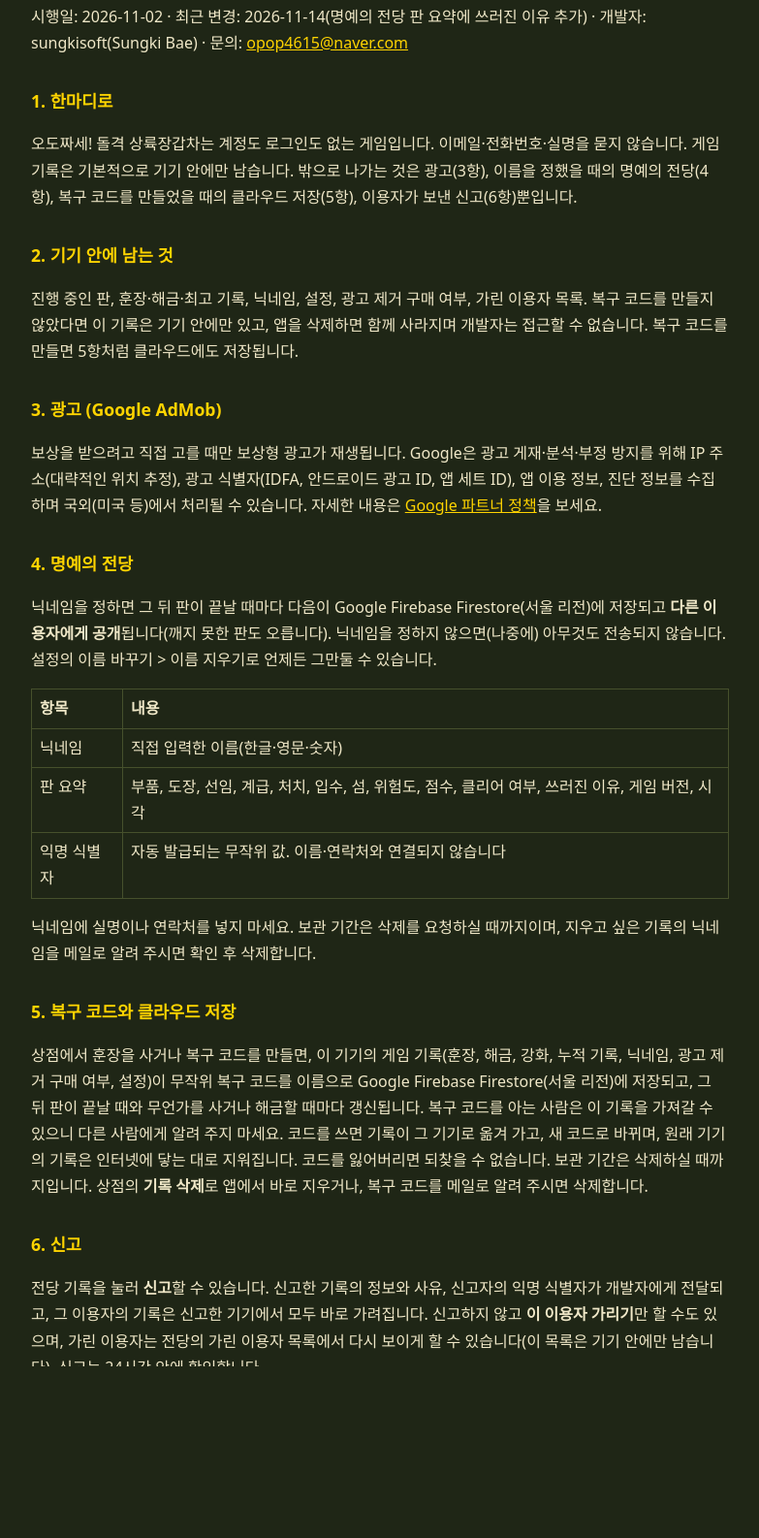
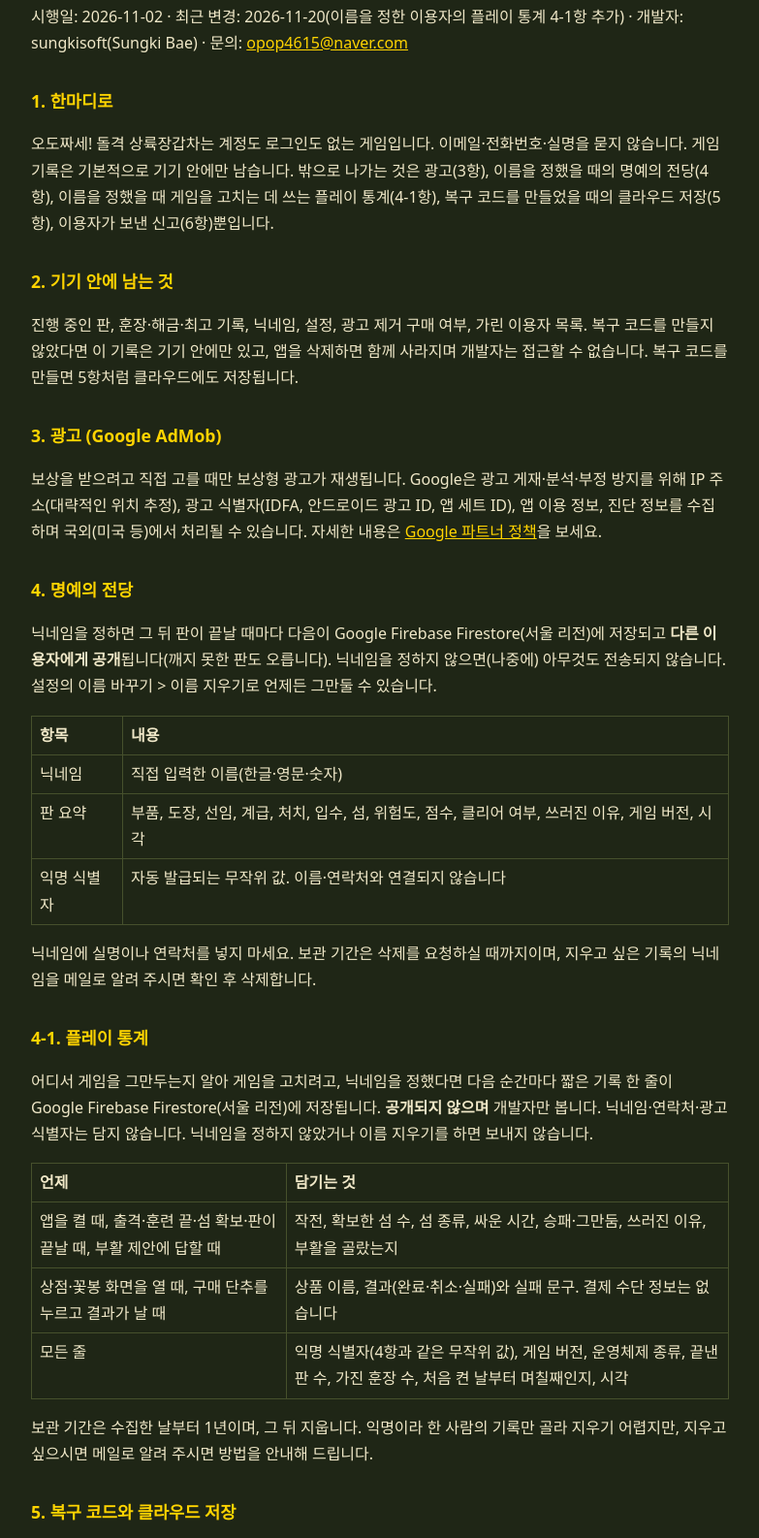
Before and after one commit to opop4615/opop4615.github.io, a plain HTML site: page odojjase/privacy.html in a window 1280 px wide. Shown: the part 116-1702 px from the top of the page at 97% size, without its empty margins (248-1031 px from the left). Drawn offline with Linux system fonts and the light colour scheme.

Commit message:
오도짜세 개인정보처리방침: 이름을 정한 이용자의 플레이 통계(4-1항) 추가
Co-Authored-By: Claude Opus 5.5 <noreply@anthropic.com>

```diff
--- a/odojjase/privacy.html
+++ b/odojjase/privacy.html
@@ -1,13 +1,16 @@
 <!doctype html><html lang="ko"><head><meta charset="utf-8"><meta name="viewport" content="width=device-width,initial-scale=1"><title>개인정보처리방침</title>
 <style>body{background:#1f2616;color:#f0e8c8;font-family:system-ui,"Apple SD Gothic Neo","Noto Sans KR",sans-serif;line-height:1.7;margin:0}
 header{background:#b2121a;border-bottom:4px solid #ffd400;padding:20px 16px}header div,main{max-width:720px;margin:auto}h1{color:#ffd400;margin:0;font-size:1.6rem}
-main{padding:16px}h2{color:#ffd400;font-size:1.1rem;margin-top:1.8em}a{color:#ffd400}table{border-collapse:collapse;width:100%}td,th{border:1px solid #46502c;padding:6px 8px;text-align:left;vertical-align:top}</style></head><body><header><div><h1>오도짜세! 개인정보처리방침</h1></div></header><main><p>시행일: 2026-11-02 · 최근 변경: 2026-11-14(명예의 전당 판 요약에 쓰러진 이유 추가) · 개발자: sungkisoft(Sungki Bae) · 문의: <a href="mailto:opop4615@naver.com">opop4615@naver.com</a></p>
-<h2>1. 한마디로</h2><p>오도짜세! 돌격 상륙장갑차는 계정도 로그인도 없는 게임입니다. 이메일·전화번호·실명을 묻지 않습니다. 게임 기록은 기본적으로 기기 안에만 남습니다. 밖으로 나가는 것은 광고(3항), 이름을 정했을 때의 명예의 전당(4항), 복구 코드를 만들었을 때의 클라우드 저장(5항), 이용자가 보낸 신고(6항)뿐입니다.</p>
+main{padding:16px}h2{color:#ffd400;font-size:1.1rem;margin-top:1.8em}a{color:#ffd400}table{border-collapse:collapse;width:100%}td,th{border:1px solid #46502c;padding:6px 8px;text-align:left;vertical-align:top}</style></head><body><header><div><h1>오도짜세! 개인정보처리방침</h1></div></header><main><p>시행일: 2026-11-02 · 최근 변경: 2026-11-20(이름을 정한 이용자의 플레이 통계 4-1항 추가) · 개발자: sungkisoft(Sungki Bae) · 문의: <a href="mailto:opop4615@naver.com">opop4615@naver.com</a></p>
+<h2>1. 한마디로</h2><p>오도짜세! 돌격 상륙장갑차는 계정도 로그인도 없는 게임입니다. 이메일·전화번호·실명을 묻지 않습니다. 게임 기록은 기본적으로 기기 안에만 남습니다. 밖으로 나가는 것은 광고(3항), 이름을 정했을 때의 명예의 전당(4항), 이름을 정했을 때 게임을 고치는 데 쓰는 플레이 통계(4-1항), 복구 코드를 만들었을 때의 클라우드 저장(5항), 이용자가 보낸 신고(6항)뿐입니다.</p>
 <h2>2. 기기 안에 남는 것</h2><p>진행 중인 판, 훈장·해금·최고 기록, 닉네임, 설정, 광고 제거 구매 여부, 가린 이용자 목록. 복구 코드를 만들지 않았다면 이 기록은 기기 안에만 있고, 앱을 삭제하면 함께 사라지며 개발자는 접근할 수 없습니다. 복구 코드를 만들면 5항처럼 클라우드에도 저장됩니다.</p>
 <h2>3. 광고 (Google AdMob)</h2><p>보상을 받으려고 직접 고를 때만 보상형 광고가 재생됩니다. Google은 광고 게재·분석·부정 방지를 위해 IP 주소(대략적인 위치 추정), 광고 식별자(IDFA, 안드로이드 광고 ID, 앱 세트 ID), 앱 이용 정보, 진단 정보를 수집하며 국외(미국 등)에서 처리될 수 있습니다. 자세한 내용은 <a href="https://policies.google.com/technologies/partner-sites">Google 파트너 정책</a>을 보세요.</p>
 <h2>4. 명예의 전당</h2><p>닉네임을 정하면 그 뒤 판이 끝날 때마다 다음이 Google Firebase Firestore(서울 리전)에 저장되고 <b>다른 이용자에게 공개</b>됩니다(깨지 못한 판도 오릅니다). 닉네임을 정하지 않으면(나중에) 아무것도 전송되지 않습니다. 설정의 이름 바꾸기 &gt; 이름 지우기로 언제든 그만둘 수 있습니다.</p>
 <table><tr><th>항목</th><th>내용</th></tr><tr><td>닉네임</td><td>직접 입력한 이름(한글·영문·숫자)</td></tr><tr><td>판 요약</td><td>부품, 도장, 선임, 계급, 처치, 입수, 섬, 위험도, 점수, 클리어 여부, 쓰러진 이유, 게임 버전, 시각</td></tr><tr><td>익명 식별자</td><td>자동 발급되는 무작위 값. 이름·연락처와 연결되지 않습니다</td></tr></table>
 <p>닉네임에 실명이나 연락처를 넣지 마세요. 보관 기간은 삭제를 요청하실 때까지이며, 지우고 싶은 기록의 닉네임을 메일로 알려 주시면 확인 후 삭제합니다.</p>
+<h2>4-1. 플레이 통계</h2><p>어디서 게임을 그만두는지 알아 게임을 고치려고, 닉네임을 정했다면 다음 순간마다 짧은 기록 한 줄이 Google Firebase Firestore(서울 리전)에 저장됩니다. <b>공개되지 않으며</b> 개발자만 봅니다. 닉네임·연락처·광고 식별자는 담지 않습니다. 닉네임을 정하지 않았거나 이름 지우기를 하면 보내지 않습니다.</p>
+<table><tr><th>언제</th><th>담기는 것</th></tr><tr><td>앱을 켤 때, 출격·훈련 끝·섬 확보·판이 끝날 때, 부활 제안에 답할 때</td><td>작전, 확보한 섬 수, 섬 종류, 싸운 시간, 승패·그만둠, 쓰러진 이유, 부활을 골랐는지</td></tr><tr><td>상점·꽃봉 화면을 열 때, 구매 단추를 누르고 결과가 날 때</td><td>상품 이름, 결과(완료·취소·실패)와 실패 문구. 결제 수단 정보는 없습니다</td></tr><tr><td>모든 줄</td><td>익명 식별자(4항과 같은 무작위 값), 게임 버전, 운영체제 종류, 끝낸 판 수, 가진 훈장 수, 처음 켠 날부터 며칠째인지, 시각</td></tr></table>
+<p>보관 기간은 수집한 날부터 1년이며, 그 뒤 지웁니다. 익명이라 한 사람의 기록만 골라 지우기 어렵지만, 지우고 싶으시면 메일로 알려 주시면 방법을 안내해 드립니다.</p>
 <h2>5. 복구 코드와 클라우드 저장</h2><p>상점에서 훈장을 사거나 복구 코드를 만들면, 이 기기의 게임 기록(훈장, 해금, 강화, 누적 기록, 닉네임, 광고 제거 구매 여부, 설정)이 무작위 복구 코드를 이름으로 Google Firebase Firestore(서울 리전)에 저장되고, 그 뒤 판이 끝날 때와 무언가를 사거나 해금할 때마다 갱신됩니다. 복구 코드를 아는 사람은 이 기록을 가져갈 수 있으니 다른 사람에게 알려 주지 마세요. 코드를 쓰면 기록이 그 기기로 옮겨 가고, 새 코드로 바뀌며, 원래 기기의 기록은 인터넷에 닿는 대로 지워집니다. 코드를 잃어버리면 되찾을 수 없습니다. 보관 기간은 삭제하실 때까지입니다. 상점의 <b>기록 삭제</b>로 앱에서 바로 지우거나, 복구 코드를 메일로 알려 주시면 삭제합니다.</p>
 <h2>6. 신고</h2><p>전당 기록을 눌러 <b>신고</b>할 수 있습니다. 신고한 기록의 정보와 사유, 신고자의 익명 식별자가 개발자에게 전달되고, 그 이용자의 기록은 신고한 기기에서 모두 바로 가려집니다. 신고하지 않고 <b>이 이용자 가리기</b>만 할 수도 있으며, 가린 이용자는 전당의 가린 이용자 목록에서 다시 보이게 할 수 있습니다(이 목록은 기기 안에만 남습니다). 신고는 24시간 안에 확인합니다.</p>
 <h2>7. 이용자가 고를 수 있는 것</h2><p>iOS: 추적 허용 창에서 거부할 수 있고 설정 &gt; 개인정보 보호 및 보안 &gt; 추적에서 바꿀 수 있습니다. 안드로이드: 설정 &gt; Google &gt; 광고에서 광고 ID를 재설정하거나 삭제할 수 있습니다. 허용하지 않아도 게임은 그대로 할 수 있습니다.</p>
```
